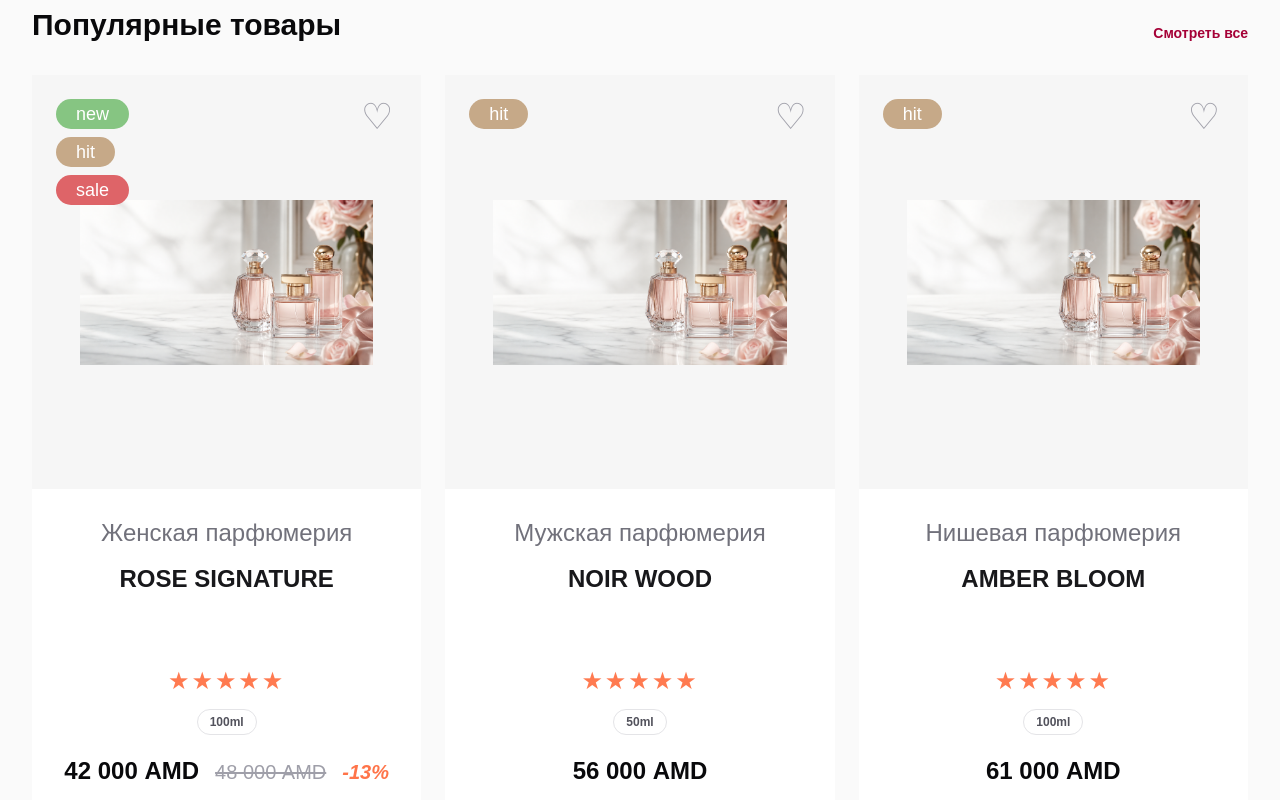
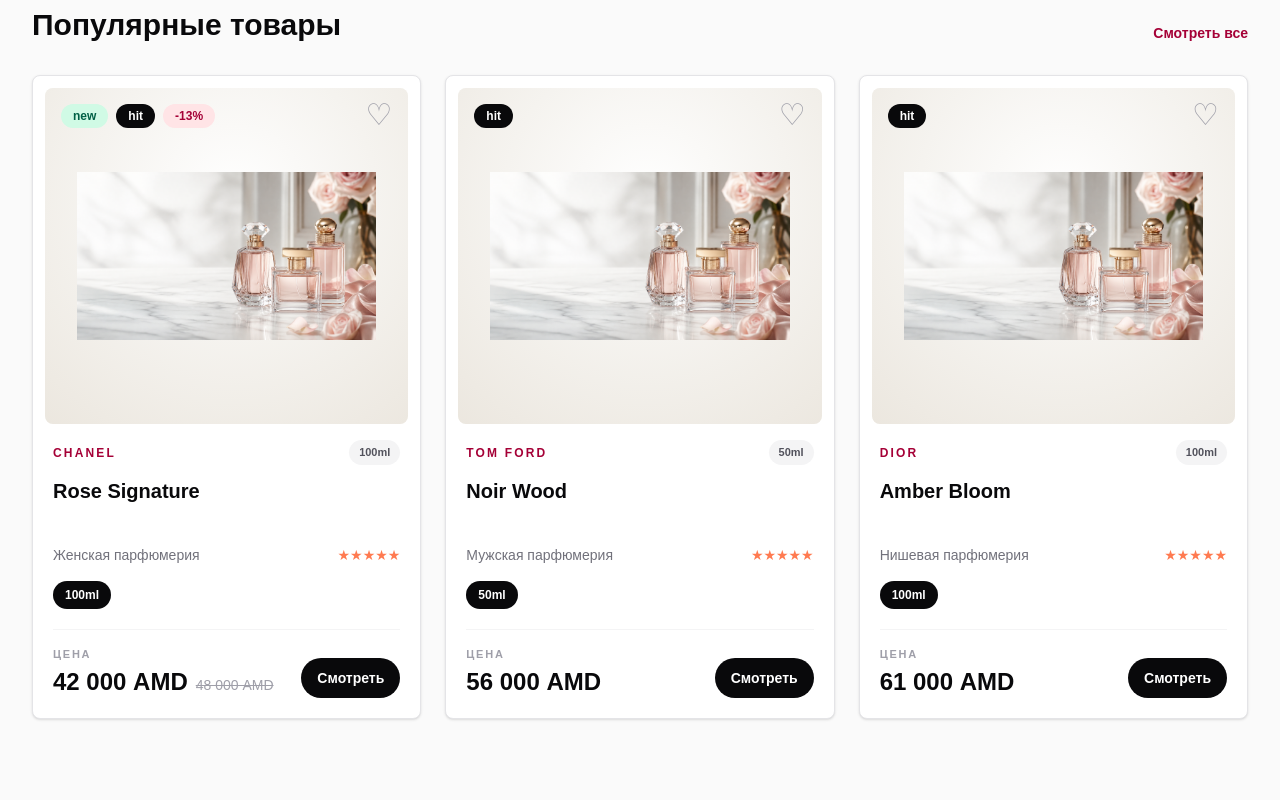
Before and after one commit to ArtemMartirosian/aroma-front, a Next.js app: page / in a window 1280 px wide. Shown: the part 800-1600 px from the top of the page. Built offline with nearby package versions, Linux system fonts and the light colour scheme; no server answers.

Commit message:
Add compact modern product card

```diff
--- a/src/components/catalog/ProductCard.tsx
+++ b/src/components/catalog/ProductCard.tsx
@@ -1,5 +1,6 @@
 import Image from "next/image";
 import Link from "next/link";
+import type { ReactNode } from "react";
 import { fragranceLabels, formatPrice } from "@/lib/dictionaries";
 import { imageUrl } from "@/lib/images";
 import { Product } from "@/types/catalog";
@@ -16,6 +17,7 @@
         },
       ];
   const lowestVariant = [...variants].sort((a, b) => Number(a.price) - Number(b.price))[0];
+  const hasMultipleVariants = variants.length > 1;
   const oldPrice = lowestVariant.oldPrice ? Number(lowestVariant.oldPrice) : undefined;
   const discount =
     oldPrice && oldPrice > Number(lowestVariant.price)
@@ -23,84 +25,106 @@
       : 0;
 
   return (
-    <article className="group bg-white text-center transition duration-300 hover:-translate-y-1">
+    <article className="group overflow-hidden rounded-lg border border-zinc-200 bg-white shadow-sm transition duration-300 hover:-translate-y-1 hover:shadow-[0_18px_48px_rgba(24,24,27,0.12)]">
       <Link
         href={`/products/${product.slug}`}
-        className="relative block aspect-[0.94] overflow-hidden bg-[#f6f6f6]"
+        className="relative m-3 block aspect-[1.08] overflow-hidden rounded-lg bg-[#f5f3ef]"
       >
-        <div className="absolute left-6 top-6 z-10 flex flex-col items-start gap-2">
-          {product.isNew ? (
-            <span className="rounded-full bg-[#86c582] px-5 py-1.5 text-lg leading-none text-white">
-              new
-            </span>
-          ) : null}
-          {product.isFeatured ? (
-            <span className="rounded-full bg-[#c6a988] px-5 py-1.5 text-lg leading-none text-white">
-              hit
-            </span>
-          ) : null}
-          {discount ? (
-            <span className="rounded-full bg-[#de6468] px-5 py-1.5 text-lg leading-none text-white">
-              sale
-            </span>
-          ) : null}
+        <div className="absolute inset-0 bg-[radial-gradient(circle_at_52%_32%,rgba(255,255,255,0.98),rgba(245,243,239,0.52)_48%,rgba(224,216,203,0.45)_100%)]" />
+        <div className="absolute left-4 top-4 z-10 flex flex-wrap gap-2">
+          {product.isNew ? <Badge tone="green">new</Badge> : null}
+          {product.isFeatured ? <Badge tone="dark">hit</Badge> : null}
+          {discount ? <Badge tone="red">-{discount}%</Badge> : null}
         </div>
-
-        <span className="absolute right-7 top-6 z-10 text-4xl font-light leading-none text-zinc-400 transition group-hover:text-rose-700">
+        <span className="absolute right-4 top-3 z-10 text-3xl font-light leading-none text-zinc-400 transition group-hover:text-rose-700">
           ♡
         </span>
-
         <Image
           src={imageUrl(product.mainImage)}
           alt={product.name}
           fill
           sizes="(min-width: 1280px) 33vw, (min-width: 768px) 50vw, 100vw"
-          className="object-contain p-12 transition duration-700 group-hover:scale-105"
+          className="object-contain p-8 transition duration-700 group-hover:scale-105"
         />
       </Link>
 
-      <div className="px-5 pb-8 pt-7">
-        <p className="text-2xl text-zinc-500">
-          {product.category?.name || fragranceLabels[product.fragranceType]}
+      <div className="px-5 pb-5 pt-1">
+        <div className="flex items-center justify-between gap-3">
+          <p className="truncate text-xs font-semibold uppercase tracking-[0.18em] text-rose-800">
+            {product.brand?.name}
           </p>
+          <span className="rounded-full bg-zinc-100 px-2.5 py-1 text-[11px] font-semibold text-zinc-600">
+            {hasMultipleVariants ? `${variants.length} объема` : product.volume}
+          </span>
+        </div>
 
-        <h3 className="mx-auto mt-4 line-clamp-3 min-h-[5.25rem] max-w-[360px] text-2xl font-bold uppercase leading-7 text-zinc-900">
+        <h3 className="mt-3 line-clamp-2 min-h-[3.5rem] text-xl font-semibold leading-7 text-zinc-950">
           <Link href={`/products/${product.slug}`} className="hover:text-rose-800">
             {product.name}
           </Link>
         </h3>
 
-        <div className="mt-5 text-2xl leading-none tracking-[0.08em] text-[#ff7a50]">
-          ★★★★★
+        <div className="mt-3 flex items-center justify-between gap-3">
+          <p className="truncate text-sm text-zinc-500">
+            {product.category?.name || fragranceLabels[product.fragranceType]}
+          </p>
+          <span className="shrink-0 text-sm text-[#ff7a50]">★★★★★</span>
         </div>
 
-        <div className="mt-4 flex justify-center gap-2">
+        <div className="mt-4 flex gap-2 overflow-x-auto">
           {variants.slice(0, 4).map((variant) => (
             <span
               key={variant.volume}
-              className="rounded-full border border-zinc-200 px-3 py-1 text-xs font-semibold text-zinc-600"
+              className={
+                variant.volume === lowestVariant.volume
+                  ? "shrink-0 rounded-full bg-zinc-950 px-3 py-1.5 text-xs font-semibold text-white"
+                  : "shrink-0 rounded-full border border-zinc-200 bg-white px-3 py-1.5 text-xs font-semibold text-zinc-700"
+              }
             >
               {variant.volume}
             </span>
           ))}
         </div>
 
-        <div className="mt-5 flex flex-wrap items-baseline justify-center gap-4">
+        <div className="mt-5 flex items-end justify-between gap-4 border-t border-zinc-100 pt-4">
+          <div className="min-w-0">
+            <p className="text-[11px] font-semibold uppercase tracking-[0.16em] text-zinc-400">
+              {hasMultipleVariants ? "Цена от" : "Цена"}
+            </p>
+            <div className="mt-1 flex flex-wrap items-baseline gap-2">
               <p className="text-2xl font-semibold text-zinc-950">
                 {formatPrice(lowestVariant.price)}
               </p>
               {oldPrice ? (
-            <p className="text-xl text-zinc-400 line-through">
+                <p className="text-sm text-zinc-400 line-through">
                   {formatPrice(oldPrice)}
                 </p>
               ) : null}
-          {discount ? (
-            <p className="text-xl font-semibold italic text-[#ff7449]">
-              -{discount}%
-            </p>
-          ) : null}
+            </div>
+          </div>
+          <Link
+            href={`/products/${product.slug}`}
+            className="shrink-0 rounded-full bg-zinc-950 px-4 py-2.5 text-sm font-semibold text-white transition hover:bg-rose-800"
+          >
+            Смотреть
+          </Link>
         </div>
       </div>
     </article>
   );
 }
+
+function Badge({ children, tone }: { children: ReactNode; tone: "green" | "dark" | "red" }) {
+  const className =
+    tone === "green"
+      ? "bg-emerald-100 text-emerald-800"
+      : tone === "red"
+        ? "bg-rose-100 text-rose-800"
+        : "bg-zinc-950 text-white";
+
+  return (
+    <span className={`rounded-full px-3 py-1 text-xs font-semibold lowercase ${className}`}>
+      {children}
+    </span>
+  );
+}
```
Lines whose indentation alone changed are shown as unchanged.
